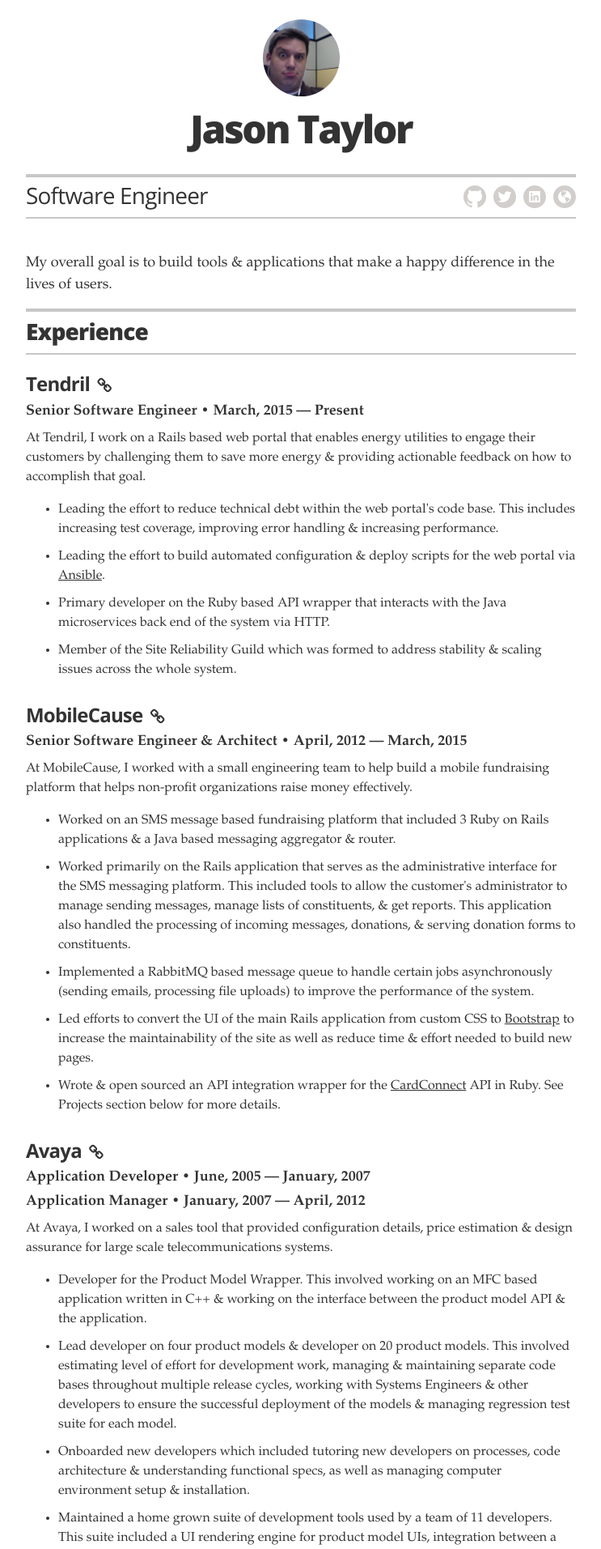
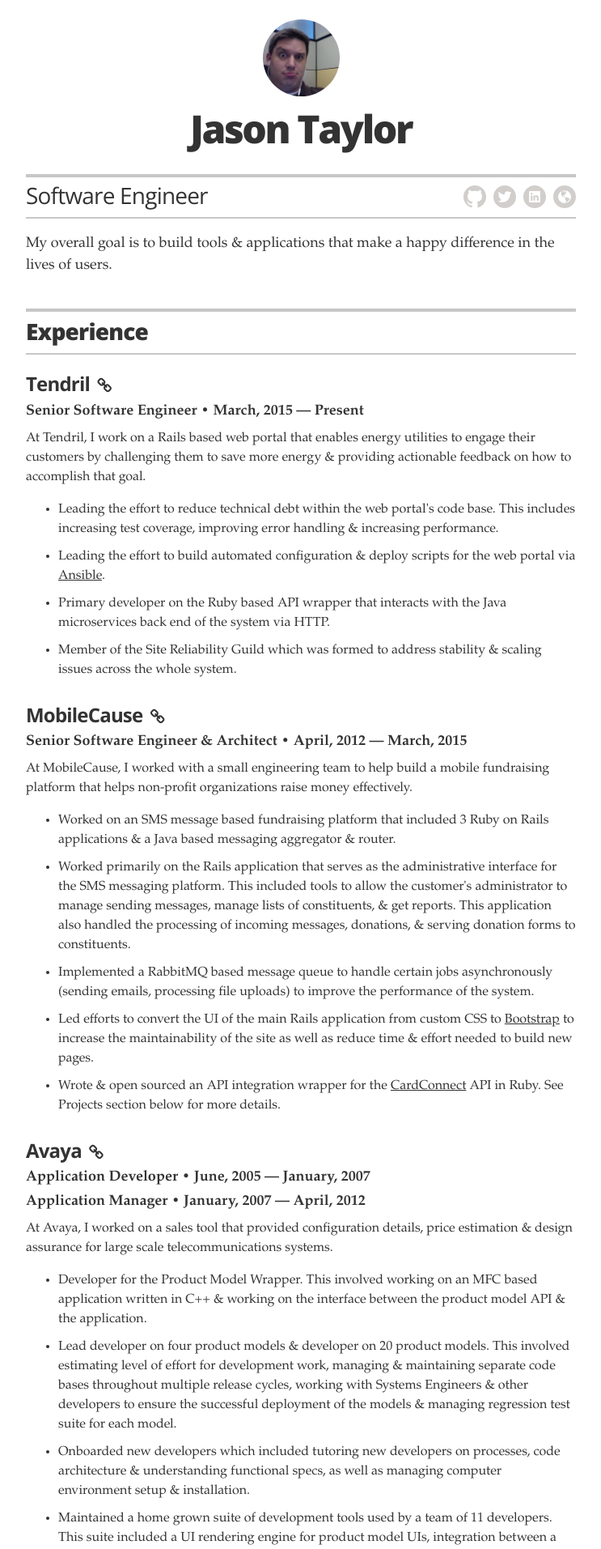
Before and after one commit to thetizzo/thetizzo.github.io, a Jekyll site: the page built from resume.html, in a window 1280 px wide. Shown: the top 1913 px of the page at 81% size, without its empty margins (268-1011 px from the left). Built offline with Jekyll 4.4.1, drawn with Linux system fonts in a browser that asks for light colours; nearby versions of some CDN libraries.

Commit message:
Give the resume it's own header

```diff
--- /dev/null
+++ b/_includes/resume_header.html
@@ -0,0 +1,21 @@
+<header class="page-header">
+  {% if site.avatar == 'true' %}
+  <a href="{{ site.baseurl }}/">
+    <img src="{{ site.baseurl }}/images/avatar.jpg" alt="my photo" class="avatar">
+  </a>
+  {% endif %}
+
+  <h1 class="header-name">{{ site.resume.name }}</h1>
+
+  <div class="title-bar">
+    <h2 class="header-title">{{ site.resume.title }}</h2>
+    {% include icon-links.html %}
+  </div>
+
+  <div class="executive-summary">
+    <p>
+      My overall goal is to build tools &amp; applications that make a happy difference in
+      the lives of users.
+    </p>
+  </div>
+</header>
--- a/_layouts/resume.html
+++ b/_layouts/resume.html
@@ -7,14 +7,7 @@
 
     <div class="wrapper">
 
-      {% include header.html %}
-
-      <div class="executive-summary">
-        <p>
-          My overall goal is to build tools &amp; applications that make a happy difference in
-          the lives of users.
-        </p>
-      </div>
+      {% include resume_header.html %}
 
       {% if site.resume.looking_for_work == 'yes' %}
       <a href="mailto:{{ site.resume.contact_email }}" class="contact-button">Contact me</a>
```
